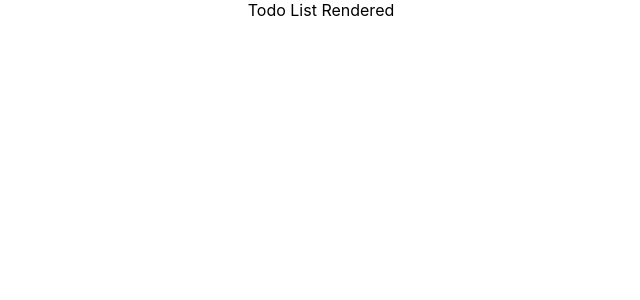
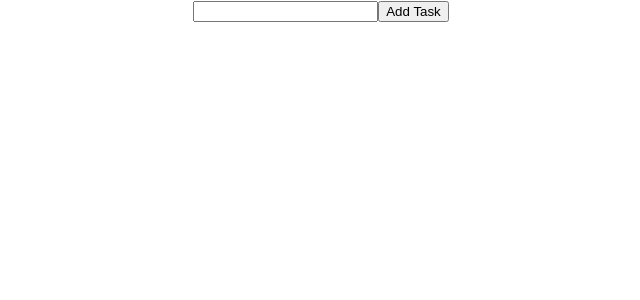
Before and after one commit to phael90/to-do-list-otto, a React (Create React App) app: page / in a window 1280 px wide. Shown: the top 300 px of the page, without its empty margins (319-959 px from the left). Built offline with nearby package versions, Linux system fonts and the light colour scheme.

Commit message:
feat: add input field and submit button

```diff
--- a/src/containers/ToDoList/index.js
+++ b/src/containers/ToDoList/index.js
@@ -1,5 +1,21 @@
+import { useState } from "react";
+
 const ToDoList = () => {
-  return <div>Todo List Rendered</div>;
+  const [newTaskName, setNewTaskName] = useState("");
+  return (
+    <div>
+      <input
+        name="new-task-name"
+        id="new-task-name"
+        type="text"
+        value={newTaskName}
+        onChange={(event) => {
+          setNewTaskName(event.target.value);
+        }}
+      />
+      <button type="submit">Add Task</button>
+    </div>
+  );
 };
 
 export default ToDoList;
```
